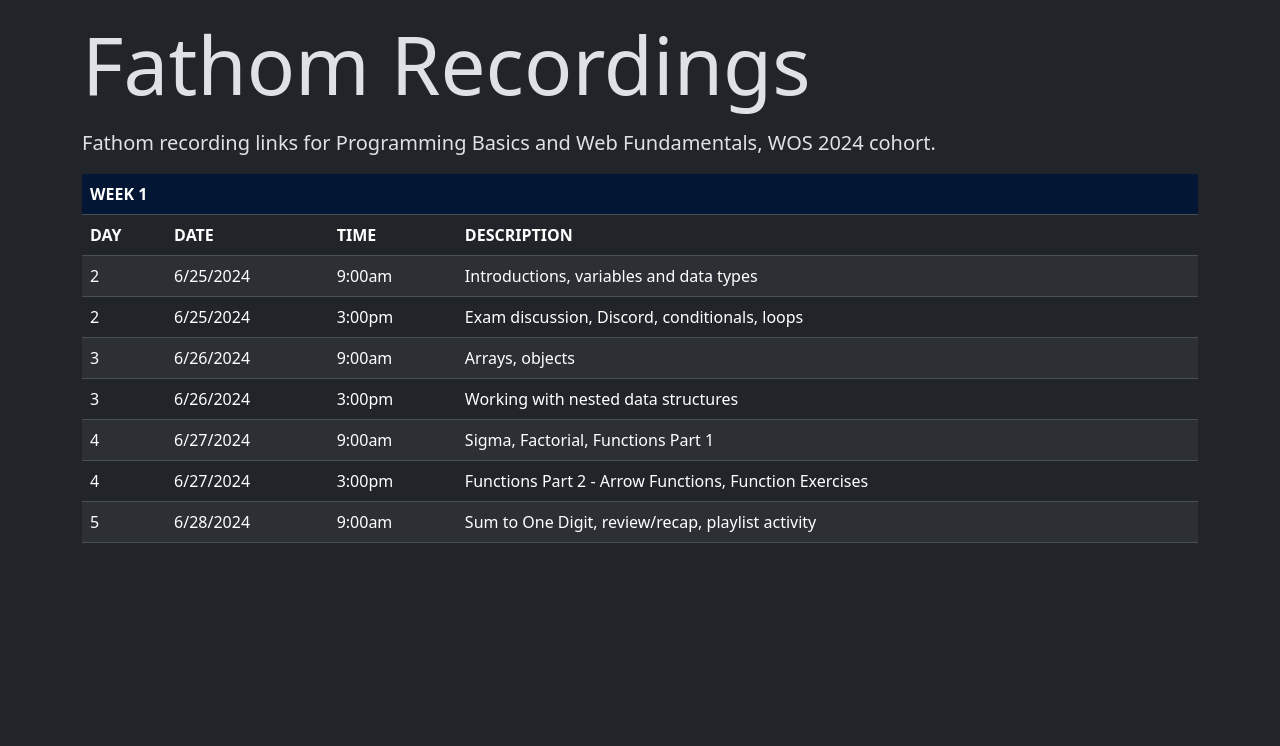
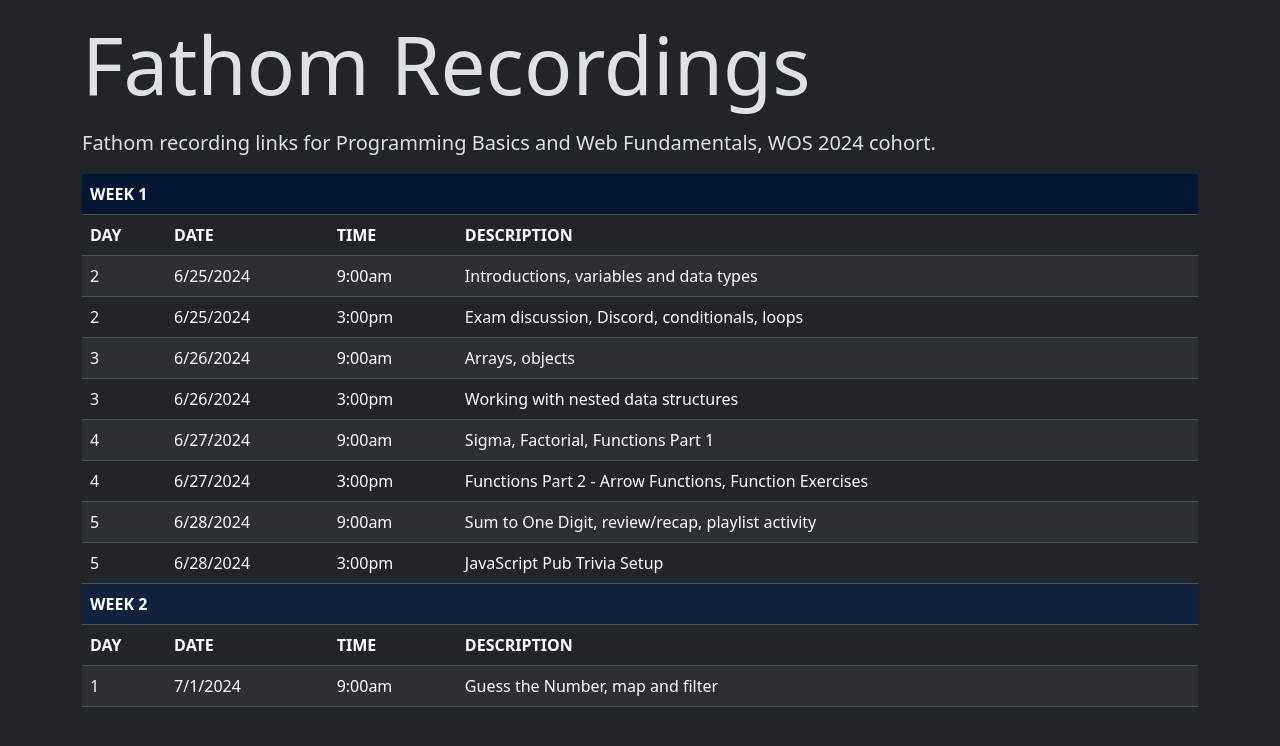
Before and after one commit to narcisolobo/wos-fathom, a React (Vite) app: page / in a window 1280 px wide. Shown: the top 746 px of the page. Built offline with nearby package versions, Linux system fonts and the light colour scheme.

Commit message:
added week 1, day 5 pm and week 2 day 1 am

```diff
--- a/src/components/RecordingsTable.jsx
+++ b/src/components/RecordingsTable.jsx
@@ -18,9 +18,27 @@
         </tr>
       </thead>
       <tbody>
-        {recordings.map((recording) => (
-          <RecordingsRow key={recording.link} recording={recording} />
-        ))}
+        {recordings
+          .filter((r) => r.week === 1)
+          .map((recording) => (
+            <RecordingsRow key={recording.link} recording={recording} />
+          ))}
+        <tr>
+          <th colspan="4" class="bg-primary-subtle">
+            WEEK 2
+          </th>
+        </tr>
+        <tr>
+          <th>DAY</th>
+          <th>DATE</th>
+          <th>TIME</th>
+          <th>DESCRIPTION</th>
+        </tr>
+        {recordings
+          .filter((r) => r.week === 2)
+          .map((recording) => (
+            <RecordingsRow key={recording.link} recording={recording} />
+          ))}
       </tbody>
     </table>
   );
--- a/src/data.js
+++ b/src/data.js
@@ -1,5 +1,6 @@
 export const recordings = [
   {
+    week: 1,
     day: 2,
     date: '6/25/2024',
     time: '9:00am',
@@ -7,6 +8,7 @@
     link: 'https://fathom.video/share/D_gM7MUB6yTgoCKWa1nfsxTSP2aZvCZS',
   },
   {
+    week: 1,
     day: 2,
     date: '6/25/2024',
     time: '3:00pm',
@@ -14,6 +16,7 @@
     link: 'https://fathom.video/share/dExx8qrF5bBNdbHP_-716Jc2YDsgmux7',
   },
   {
+    week: 1,
     day: 3,
     time: '9:00am',
     date: '6/26/2024',
@@ -21,6 +24,7 @@
     link: 'https://fathom.video/share/bxEAtknB48Qe2JozxhovUKcrtH6JAV2-',
   },
   {
+    week: 1,
     day: 3,
     time: '3:00pm',
     date: '6/26/2024',
@@ -28,6 +32,7 @@
     link: 'https://fathom.video/share/ixcQW23eZeHLw2D1fxPVcp7mKKDdNbSx',
   },
   {
+    week: 1,
     day: 4,
     time: '9:00am',
     date: '6/27/2024',
@@ -35,6 +40,7 @@
     link: 'https://fathom.video/share/eKiYdpsxE85p2r8nvM3oMYjkxsLJUcC5',
   },
   {
+    week: 1,
     day: 4,
     time: '3:00pm',
     date: '6/27/2024',
@@ -42,10 +48,27 @@
     link: 'https://fathom.video/share/oBYmX62NYXjALk23-k1SqiRGQnHpVH5A',
   },
   {
+    week: 1,
     day: 5,
     time: '9:00am',
     date: '6/28/2024',
     description: 'Sum to One Digit, review/recap, playlist activity',
     link: 'https://fathom.video/share/o_oFM_sJ-wZy68yyKccVpwX9scv-zoyB',
   },
+  {
+    week: 1,
+    day: 5,
+    time: '3:00pm',
+    date: '6/28/2024',
+    description: 'JavaScript Pub Trivia Setup',
+    link: 'https://fathom.video/share/HgzQ4jjt5GX2VD23qe5zL1CbQEhpDQ-M',
+  },
+  {
+    week: 2,
+    day: 1,
+    time: '9:00am',
+    date: '7/1/2024',
+    description: 'Guess the Number, map and filter',
+    link: 'https://fathom.video/share/ohPwkU3t_r4oxy9tmZN9-_-NqDM--XmX',
+  },
 ];
```
